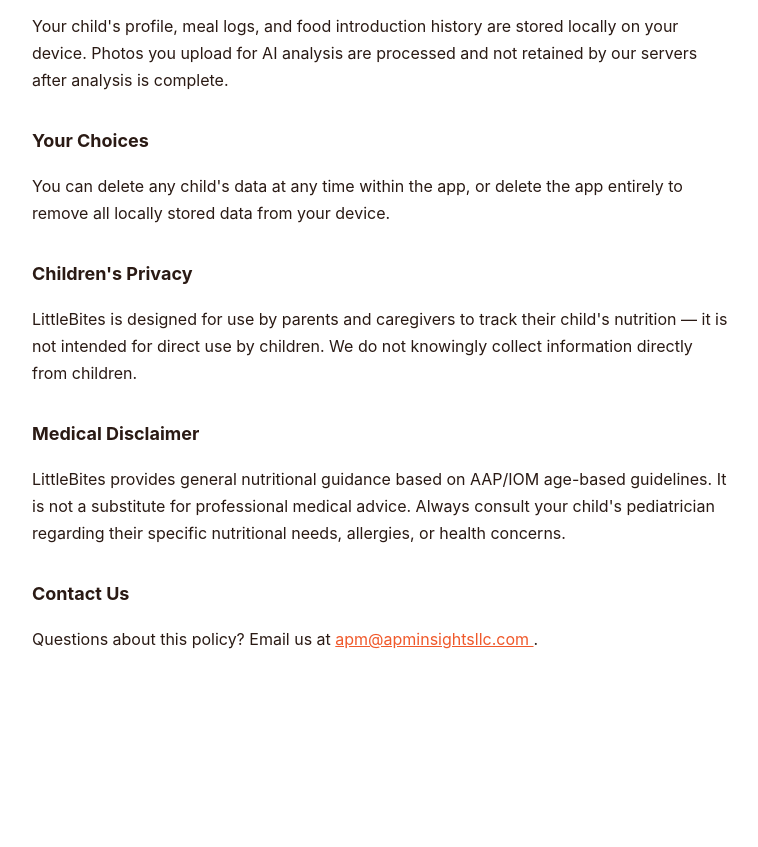
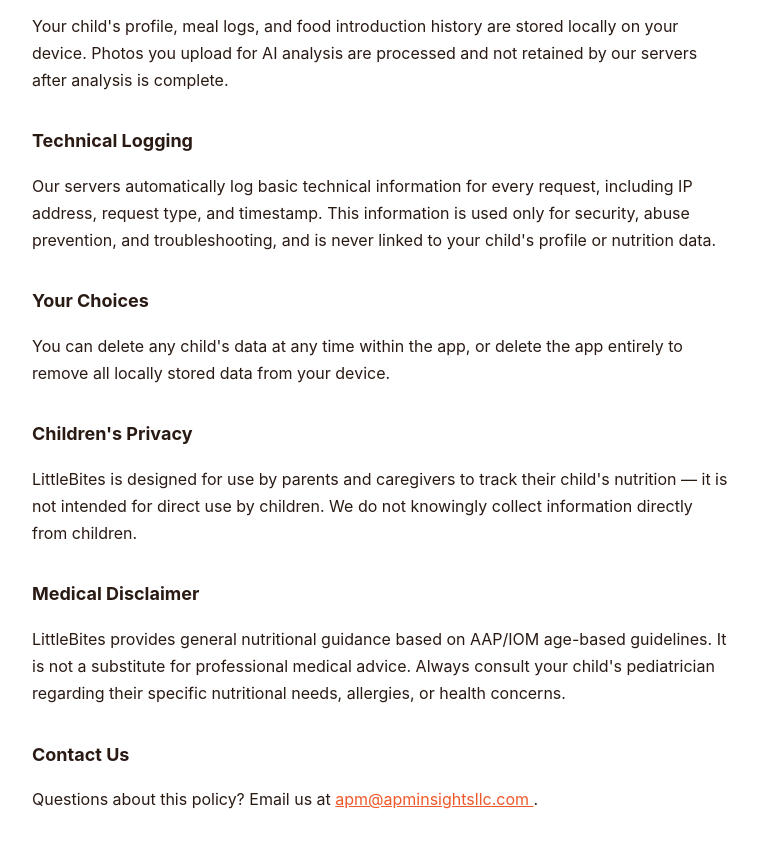
Before and after one commit to apmeyer93/littlebites-support, a plain HTML site: page privacy.html in a window 1280 px wide. Shown: the part 1026-1873 px from the top of the page, without its empty margins (258-1016 px from the left). Before the commit the page ends 1739 px from the top, so only its background shows below. Drawn offline with Linux system fonts and the light colour scheme.

Commit message:
Add technical logging information to privacy policy
Added section on technical logging practices for security.

```diff
--- a/privacy.html
+++ b/privacy.html
@@ -36,6 +36,9 @@
   <h2>Data Storage</h2>
   <p>Your child's profile, meal logs, and food introduction history are stored locally on your device. Photos you upload for AI analysis are processed and not retained by our servers after analysis is complete.</p>
 
+  <h2>Technical Logging</h2>
+  <p>Our servers automatically log basic technical information for every request, including IP address, request type, and timestamp. This information is used only for security, abuse prevention, and troubleshooting, and is never linked to your child's profile or nutrition data.</p>
+
   <h2>Your Choices</h2>
   <p>You can delete any child's data at any time within the app, or delete the app entirely to remove all locally stored data from your device.</p>
 
```
